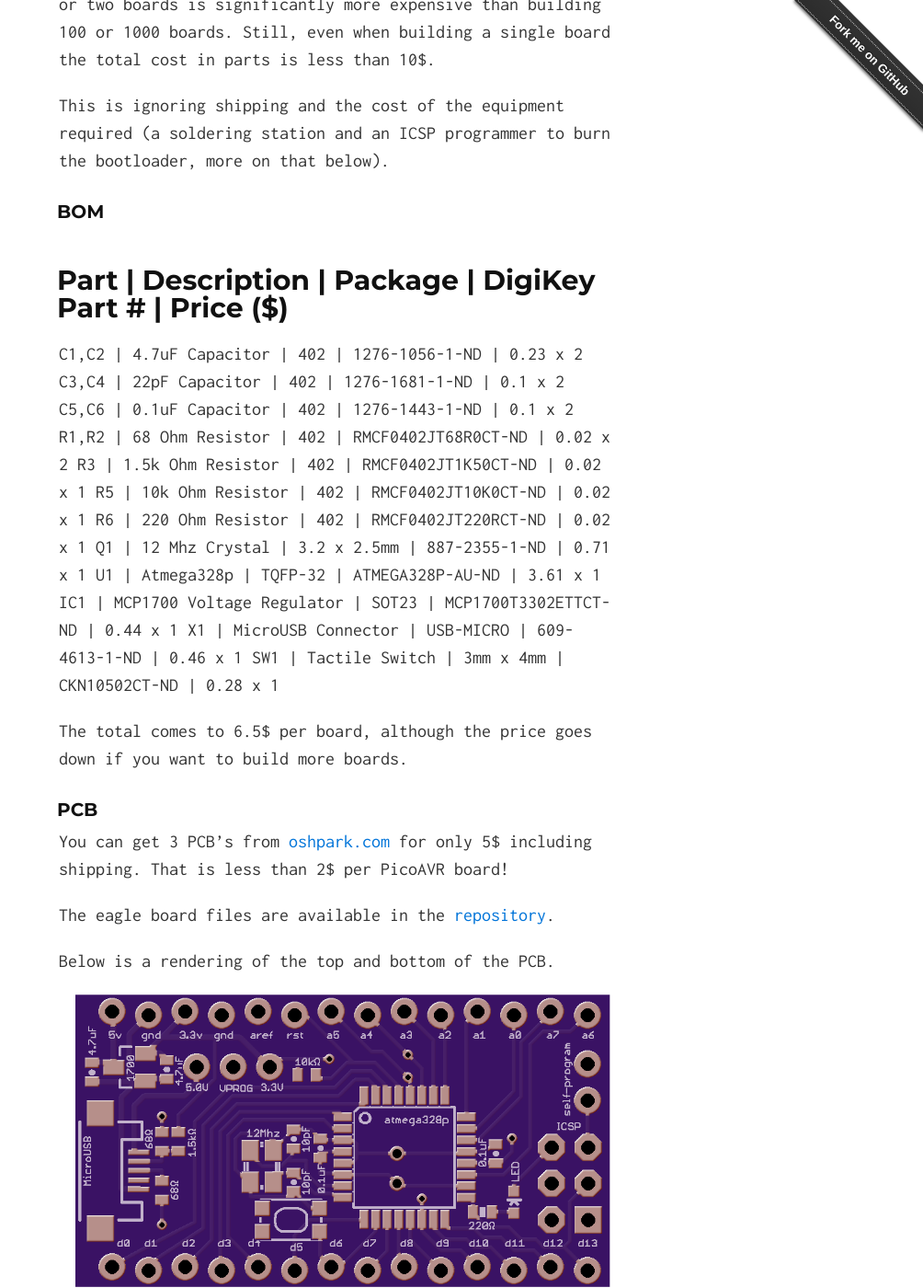
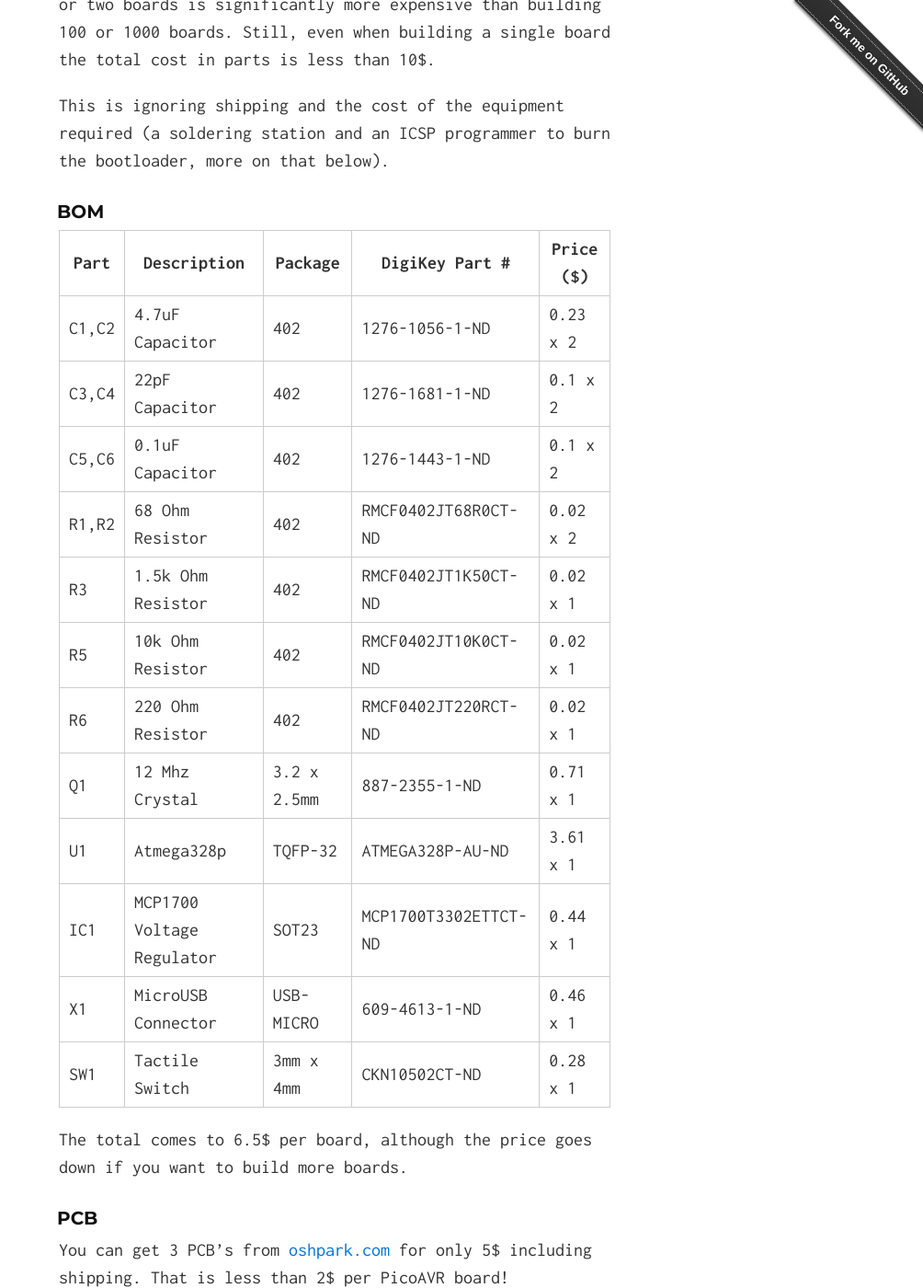
Before and after one commit to acornejo/picoAVR, a Jekyll site: the page built from index.html, in a window 1280 px wide and 1400 px high, scrolled down 1440 px. Shown: the whole window at 92% size, without its empty margins (276-1280 px from the left). Built offline with Jekyll 4.4.1, drawn with Linux system fonts in a browser that asks for light colours; Markdown is read by kramdown in place of the engine named in the settings.

Commit message:
add tables

```diff
--- a/_config.yml
+++ b/_config.yml
@@ -1,4 +1,3 @@
-markdown: redcarpet
 pygments: true
 
 title_tag_text: PicoAVR, A minimalistic solution for AVR development
@@ -6,5 +5,6 @@
 
 exclude: ["Procfile", "Gruntfile.js", "README.md", "package.json", "node_modules"]
 
+markdown: redcarpet
 redcarpet:
   extensions: ["no_intra_emphasis", "fenced_code_blocks", "autolink", "tables", "with_toc_data"]
--- a/_includes/index.md
+++ b/_includes/index.md
@@ -46,20 +46,20 @@
 
 ### BOM
 
-Part | Description | Package | DigiKey Part # | Price ($)
------------------------------------------------------
-C1,C2 | 4.7uF Capacitor           | 402          | 1276-1056-1-ND       | 0.23 x 2
-C3,C4 | 22pF  Capacitor           | 402          | 1276-1681-1-ND       | 0.1 x 2
-C5,C6 | 0.1uF Capacitor           | 402          | 1276-1443-1-ND       | 0.1 x 2
-R1,R2 | 68 Ohm Resistor           | 402          | RMCF0402JT68R0CT-ND  | 0.02 x 2
-R3    | 1.5k Ohm Resistor         | 402          | RMCF0402JT1K50CT-ND  | 0.02 x 1
-R5    | 10k Ohm Resistor          | 402          | RMCF0402JT10K0CT-ND  | 0.02 x 1
-R6    | 220 Ohm Resistor          | 402          | RMCF0402JT220RCT-ND  | 0.02 x 1
-Q1    | 12 Mhz Crystal            | 3.2 x 2.5mm  | 887-2355-1-ND        | 0.71 x 1
-U1    | Atmega328p                | TQFP-32      | ATMEGA328P-AU-ND     | 3.61 x 1
-IC1   | MCP1700 Voltage Regulator | SOT23        | MCP1700T3302ETTCT-ND | 0.44 x 1
-X1    | MicroUSB Connector        | USB-MICRO    | 609-4613-1-ND        | 0.46 x 1
-SW1   | Tactile Switch            | 3mm x 4mm    | CKN10502CT-ND        | 0.28 x 1
+|Part  | Description               | Package      | DigiKey Part #       | Price ($) |
+|------|---------------------------|--------------|----------------------|-----------|
+|C1,C2 | 4.7uF Capacitor           | 402          | 1276-1056-1-ND       | 0.23 x 2  |
+|C3,C4 | 22pF  Capacitor           | 402          | 1276-1681-1-ND       | 0.1 x 2   |
+|C5,C6 | 0.1uF Capacitor           | 402          | 1276-1443-1-ND       | 0.1 x 2   |
+|R1,R2 | 68 Ohm Resistor           | 402          | RMCF0402JT68R0CT-ND  | 0.02 x 2  |
+|R3    | 1.5k Ohm Resistor         | 402          | RMCF0402JT1K50CT-ND  | 0.02 x 1  |
+|R5    | 10k Ohm Resistor          | 402          | RMCF0402JT10K0CT-ND  | 0.02 x 1  |
+|R6    | 220 Ohm Resistor          | 402          | RMCF0402JT220RCT-ND  | 0.02 x 1  |
+|Q1    | 12 Mhz Crystal            | 3.2 x 2.5mm  | 887-2355-1-ND        | 0.71 x 1  |
+|U1    | Atmega328p                | TQFP-32      | ATMEGA328P-AU-ND     | 3.61 x 1  |
+|IC1   | MCP1700 Voltage Regulator | SOT23        | MCP1700T3302ETTCT-ND | 0.44 x 1  |
+|X1    | MicroUSB Connector        | USB-MICRO    | 609-4613-1-ND        | 0.46 x 1  |
+|SW1   | Tactile Switch            | 3mm x 4mm    | CKN10502CT-ND        | 0.28 x 1  |
 
 The total comes to 6.5$ per board, although the price goes down if you
 want to build more boards.
```
